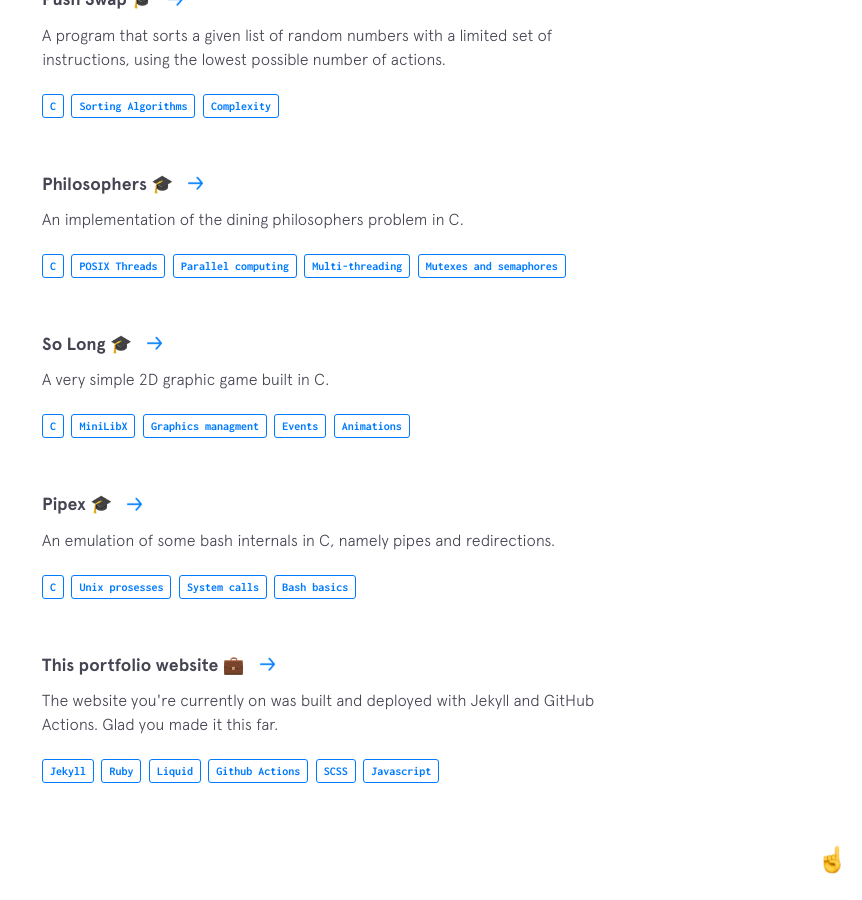
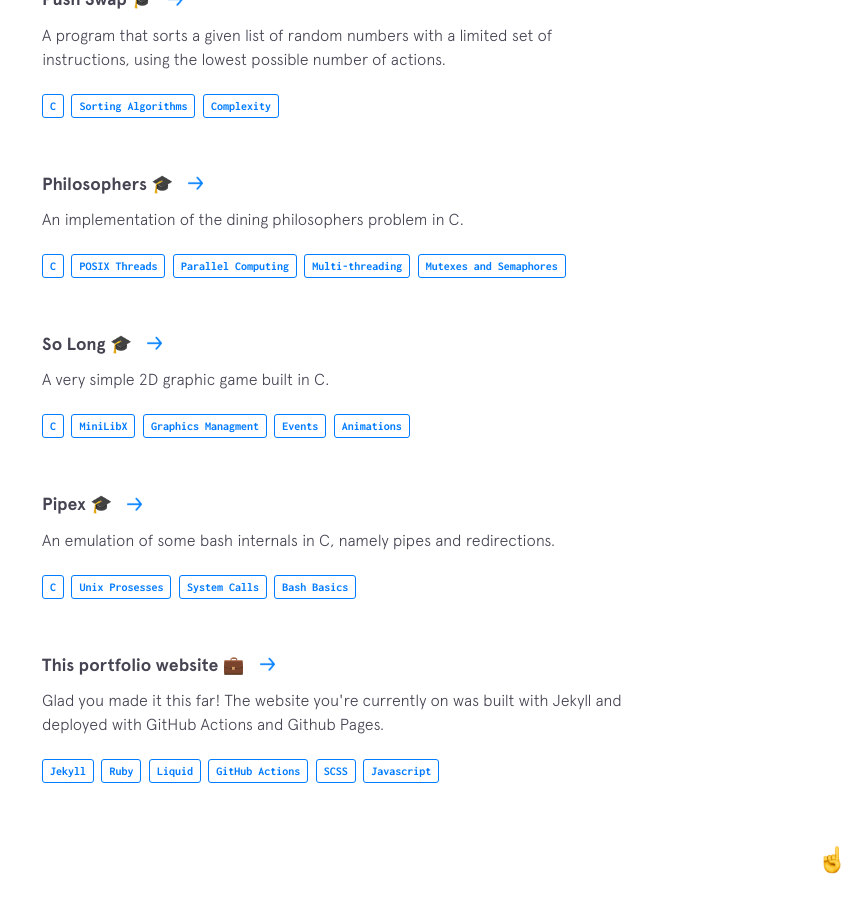
Before and after one commit to MrFacundo/mrfacundo.github.io, a Jekyll site: the page built from index.html, in a window 1280 px wide and 900 px high, scrolled down 4552 px. Shown: the whole window, without its empty margins (418-1280 px from the left). Built offline with Jekyll 4.4.1, drawn with Linux system fonts in a browser that asks for light colours; nearby versions of some CDN libraries.

```diff
--- a/404.html
+++ b/404.html
@@ -5,5 +5,5 @@ permalink: /404.html
 ---
 {% include switch.html %}
 <img src="/img/emojis/thinking-face.png" alt="">
-<h1>Hmmm...</h1>
-<h2>Looks like there's nothing here.<br>Maybe you should go back <a href="{{site.url}}">home</a>.</h2>
+<h1>Hmm...</h1>
+<h2>Looks like there's nothing here,<br> maybe you should go back <a href="/">home</a>.</h2>
--- a/_data/other-projects.yml
+++ b/_data/other-projects.yml
@@ -47,9 +47,9 @@
   used:
     - thing: C
     - thing: POSIX Threads
-    - thing: Parallel computing
+    - thing: Parallel Computing
     - thing: Multi-threading
-    - thing: Mutexes and semaphores
+    - thing: Mutexes and Semaphores
 
 - name: So Long 🎓
   url: https://github.com/MrFacundo/42_So_Long
@@ -57,7 +57,7 @@
   used:
     - thing: C
     - thing: MiniLibX
-    - thing: Graphics managment
+    - thing: Graphics Managment
     - thing: Events
     - thing: Animations
 
@@ -66,17 +66,17 @@
   description: An emulation of some bash internals in C, namely pipes and redirections.
   used:
     - thing: C
-    - thing: Unix prosesses
-    - thing: System calls
-    - thing: Bash basics
+    - thing: Unix Prosesses
+    - thing: System Calls
+    - thing: Bash Basics
 
 - name: This portfolio website 💼
   url: https://github.com/MrFacundo/mrfacundo.github.io
-  description: The website you're currently on was built and deployed with Jekyll and GitHub Actions. Glad you made it this far.
+  description: Glad you made it this far! The website you're currently on was built with Jekyll and deployed with GitHub Actions and Github Pages.
   used:
     - thing: Jekyll
     - thing: Ruby
     - thing: Liquid
-    - thing: Github Actions
+    - thing: GitHub Actions
     - thing: SCSS
     - thing: Javascript
```
Also changed, not shown: README.md, img/featured/foot11/foot11_d.webp (deleted), img/featured/foot11/foot11_m.webp (deleted), img/featured/let/let_d.webp (deleted), img/featured/let/let_m.webp (deleted), img/featured/msa/msa_d.webp (deleted), img/featured/starmag/starmag.jpg (deleted), img/featured/starmag/starmag.webp (deleted), img/featured/starmag/starmag_d.webp (deleted), img/featured/starmag/starmag_m.webp (deleted), 1 other file.
